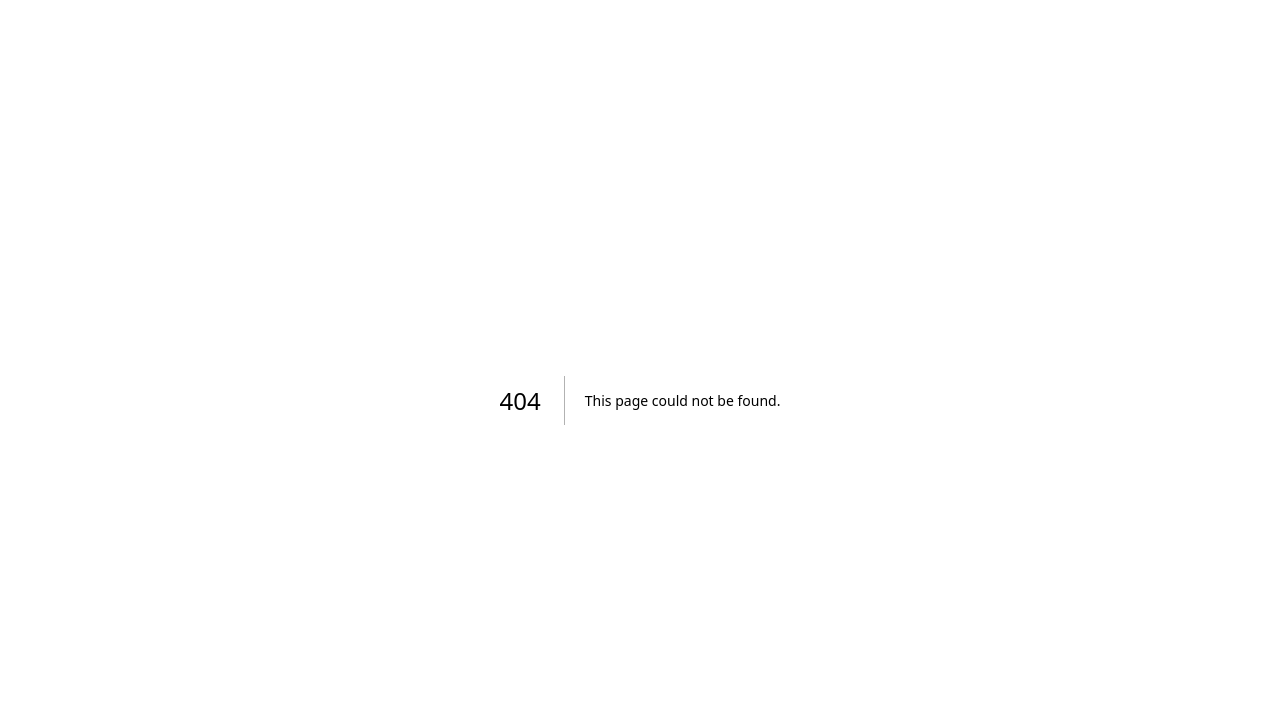
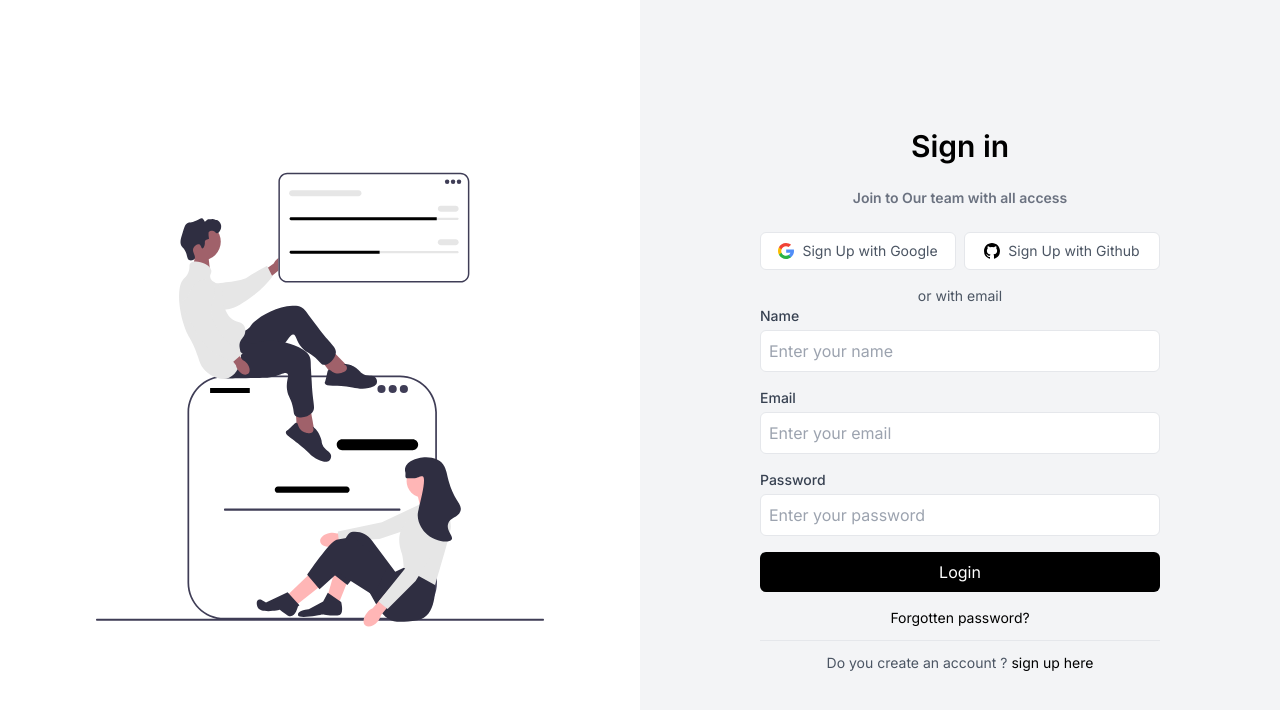
Before and after one commit to DANIGAIN/Agency-Management-System, a Next.js app: page /agency/signup in a window 1280 px wide. Before the commit this address had no page. Shown: the top 710 px of the page. Built offline with nearby package versions, Linux system fonts and the light colour scheme.

Commit message:
somage chnages

```diff
--- a/src/app/agency/siginup/page.js
+++ b/src/app/agency/signup/page.js
@@ -3,7 +3,7 @@ import Link from 'next/link'
 import axios from 'axios'
 import React ,{useState , useEffect} from 'react'
 import { useRouter , useSearchParams} from 'next/navigation'
-import { Loading } from '@/components/dotLoading'
+// import { Loading } from '@/components/dotLoading'
 import toast from 'react-hot-toast'
 export default function Login() {
     const router = useRouter();
@@ -309,6 +309,23 @@ export default function Login() {
                         <p>or with email</p>
                     </div>
                     <form onSubmit={onLogin} className="space-y-4">
+                      <div>
+                            <label
+                                htmlFor="name"
+                                className="block text-sm font-medium text-gray-700"
+                            >
+                                Name
+                            </label>
+                            <input
+                                type="text"
+                                id="name"
+                                name="name"
+                                placeholder='Enter your name'
+                                // value={userData.email}
+                                // onChange={(e) => setUserData((prev) => ({ ...prev, email: e.target.value }))}
+                                className="mt-1 p-2 w-full border rounded-md focus:border-gray-200 focus:outline-none focus:ring-2 focus:ring-offset-2 focus:ring-gray-300 transition-colors duration-300 text-gray-500"
+                            />
+                        </div>
                         <div>
                             <label
                                 htmlFor="email"
@@ -320,6 +337,7 @@ export default function Login() {
                                 type="text"
                                 id="email"
                                 name="email"
+                                placeholder='Enter your email '
                                 value={userData.email}
                                 onChange={(e) => setUserData((prev) => ({ ...prev, email: e.target.value }))}
                                 className="mt-1 p-2 w-full border rounded-md focus:border-gray-200 focus:outline-none focus:ring-2 focus:ring-offset-2 focus:ring-gray-300 transition-colors duration-300 text-gray-500"
@@ -329,6 +347,7 @@ export default function Login() {
                             <label
                                 htmlFor="password"
                                 className="block text-sm font-medium text-gray-700"
+
                             >
                                 Password
                             </label>
@@ -336,6 +355,7 @@ export default function Login() {
                                 type="password"
                                 id="password"
                                 name="password"
+                                placeholder="Enter your password"
                                 value={userData.password}
                                 onChange={(e) => setUserData((prev) => ({ ...prev, password: e.target.value }))}
                                 className="mt-1 p-2 w-full border rounded-md focus:border-gray-200 focus:outline-none focus:ring-2 focus:ring-offset-2 focus:ring-gray-300 transition-colors duration-300 text-gray-500"
```
